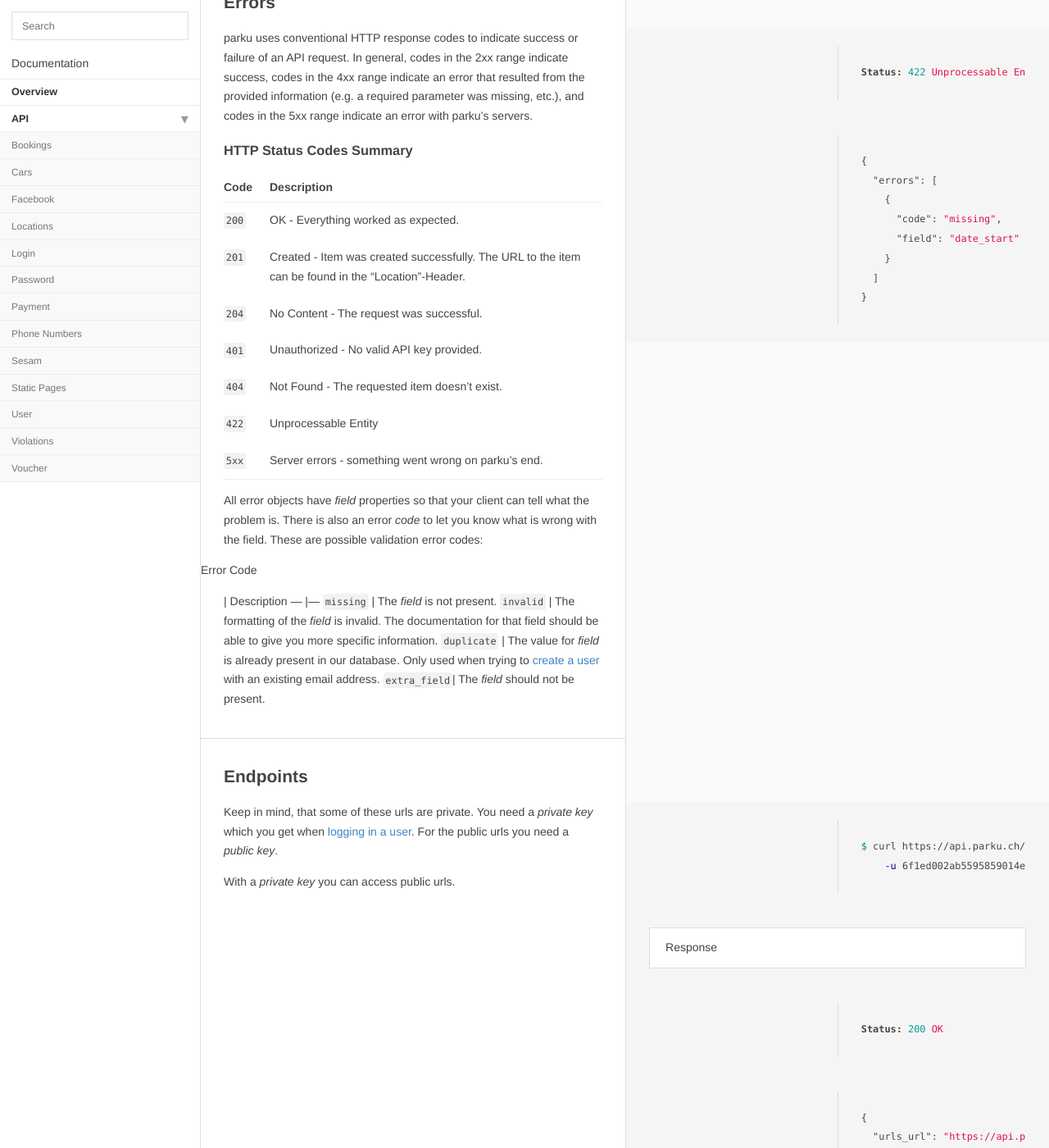
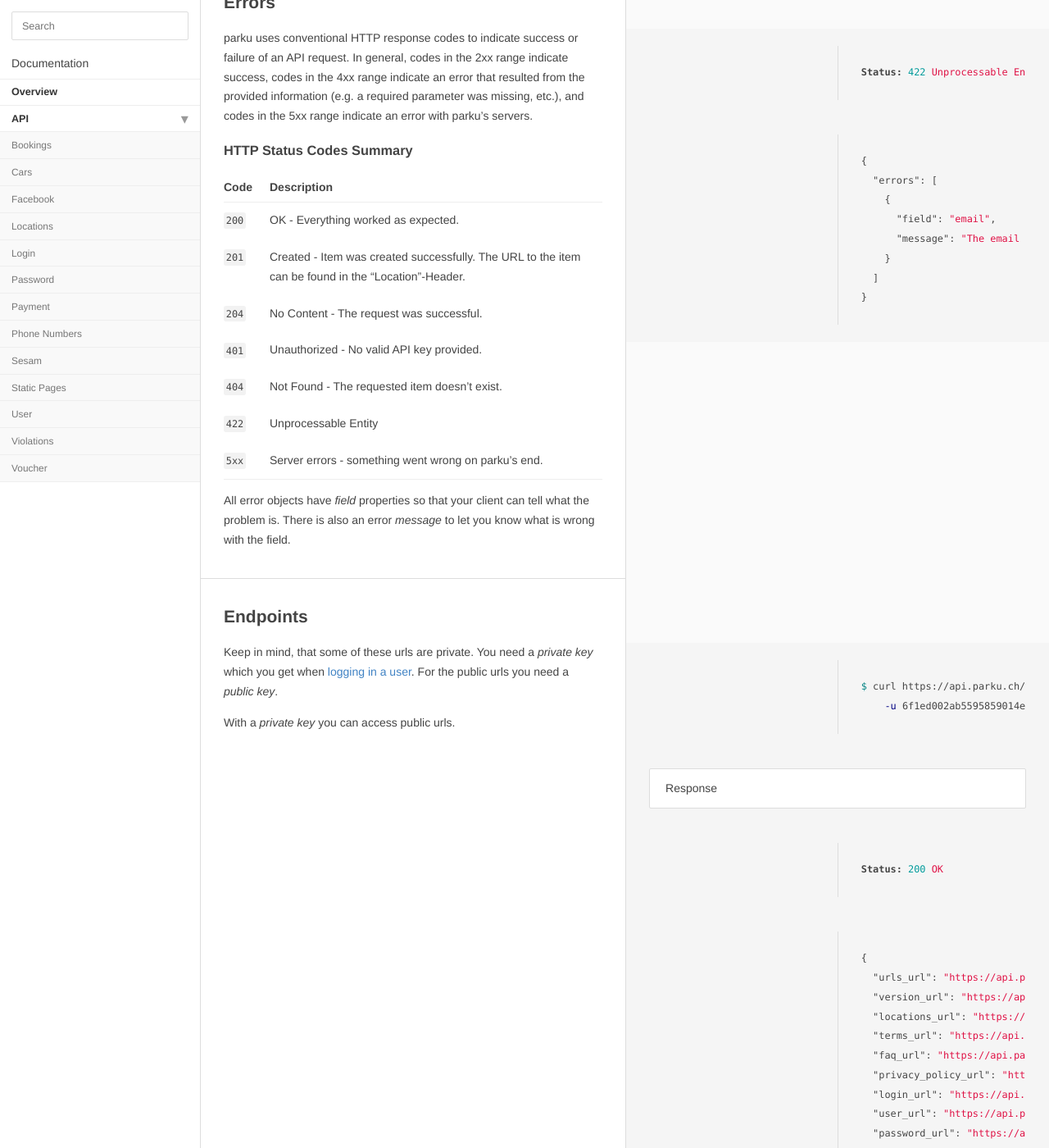
Before and after one commit to parku/docs, a Jekyll site: the page built from api/index.md, in a window 1280 px wide and 1400 px high, scrolled down 681 px. Shown: the whole window at 82% size. Built offline with Jekyll 4.4.1, drawn with Linux system fonts in a browser that asks for light colours; Markdown is read by kramdown in place of the engine named in the settings.

Commit message:
Error message.

```diff
--- a/api/index.md
+++ b/api/index.md
@@ -37,8 +37,8 @@ Status: 422 Unprocessable Entity
 {
   "errors": [
     {
-      "code": "missing",
-      "field": "date_start"
+      "field": "email",
+      "message": "The email "xxx" is not a valid E-Mail."
     }
   ]
 }
@@ -58,14 +58,7 @@ Code   | Description
 `422`  |  Unprocessable Entity
 `5xx`  | Server errors - something went wrong on parku's end.
 
-All error objects have _field_ properties so that your client can tell what the problem is. There is also an error _code_ to let you know what is wrong with the field. These are possible validation error codes:
-
-<nobr>Error Code</nobr> | Description
----          |---
-`missing`    | The _field_ is not present.
-`invalid`    | The formatting of the _field_ is invalid. The documentation for that field should be able to give you more specific information.
-`duplicate`  | The value for _field_ is already present in our database. Only used when trying to [create a user][createuser] with an existing email address.
-`extra_field`| The _field_ should not be present.
+All error objects have _field_ properties so that your client can tell what the problem is. There is also an error _message_ to let you know what is wrong with the field.
 
 ## Endpoints
 
```
